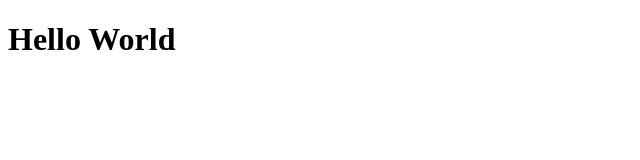
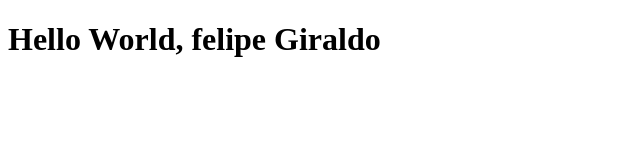
Before and after one commit to pullMyToe/coursera-html-css-javascript, a plain HTML site: page index.html in a window 1280 px wide. Shown: the whole page, without its empty margins (0-640 px from the left). Drawn offline with Linux system fonts and the light colour scheme.

Commit message:
Update index.html
test change

```diff
--- a/index.html
+++ b/index.html
@@ -6,6 +6,6 @@
     <title>Hello World</title>
 </head>
 <body>
-    <h1>Hello World</h1>
+    <h1>Hello World, felipe Giraldo</h1>
 </body>
 </html>
```
